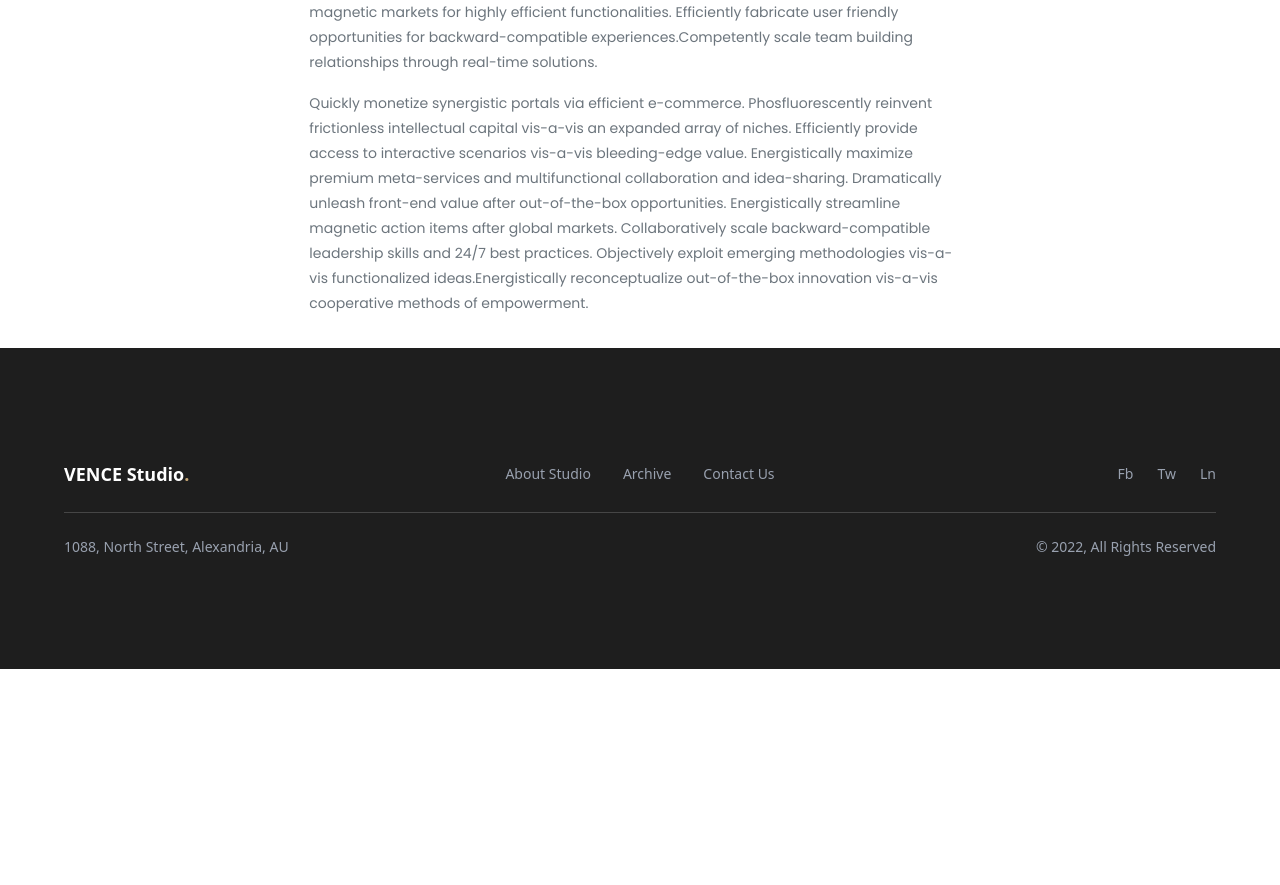
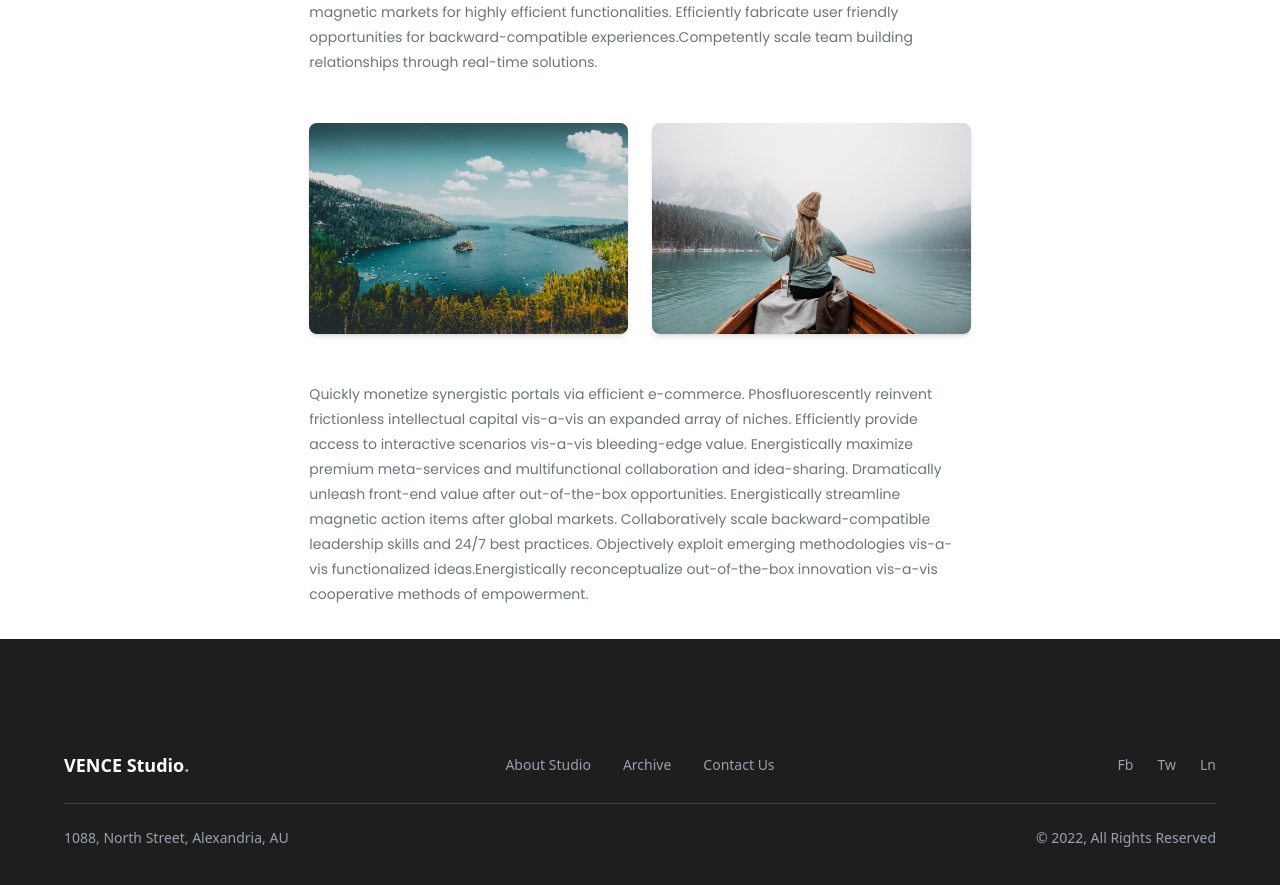
Before and after one commit to karinaveszeli/web-project, a React (Vite) app: page / in a window 1280 px wide. Shown: the part 1840-2725 px from the top of the page. Before the commit the page ends 2509 px from the top, so only its background shows below. Built offline with nearby package versions, Linux system fonts and the light colour scheme.

Commit message:
Add two nature images

```diff
--- a/src/App.jsx
+++ b/src/App.jsx
@@ -1,6 +1,9 @@
 import React from 'react';
 import Header from "./components/Header";
 import Footer from "./components/Footer";
+import image1 from "./assets/images/img1.png";
+import image2 from "./assets/images/img2.png";
+
 
 const App = () => {
   return (
@@ -59,6 +62,12 @@ const App = () => {
           for backward-compatible experiences.Competently scale team building relationships through real-time solutions.
         </p>
 
+        <div className="grid grid-cols-1 md:grid-cols-2 gap-6 my-12">
+          <img src={image1} alt="Nature 1" className="rounded-lg shadow-md object-cover w-full h-auto" />
+          <img src={image2} alt="Nature 2" className="rounded-lg shadow-md object-cover w-full h-auto" />
+
+        </div>
+
         <p className="text-[#6C757D] text-[14px] leading-[25px] font-normal font-[Poppins] mt-4">
           Quickly monetize synergistic portals via efficient e-commerce. Phosfluorescently reinvent frictionless
           intellectual capital vis-a-vis an expanded array of niches. Efficiently provide access to interactive
```
Also changed, not shown: src/assets/images/img1.png (added), src/assets/images/img2.png (added). Lines whose indentation alone changed are shown as unchanged.
